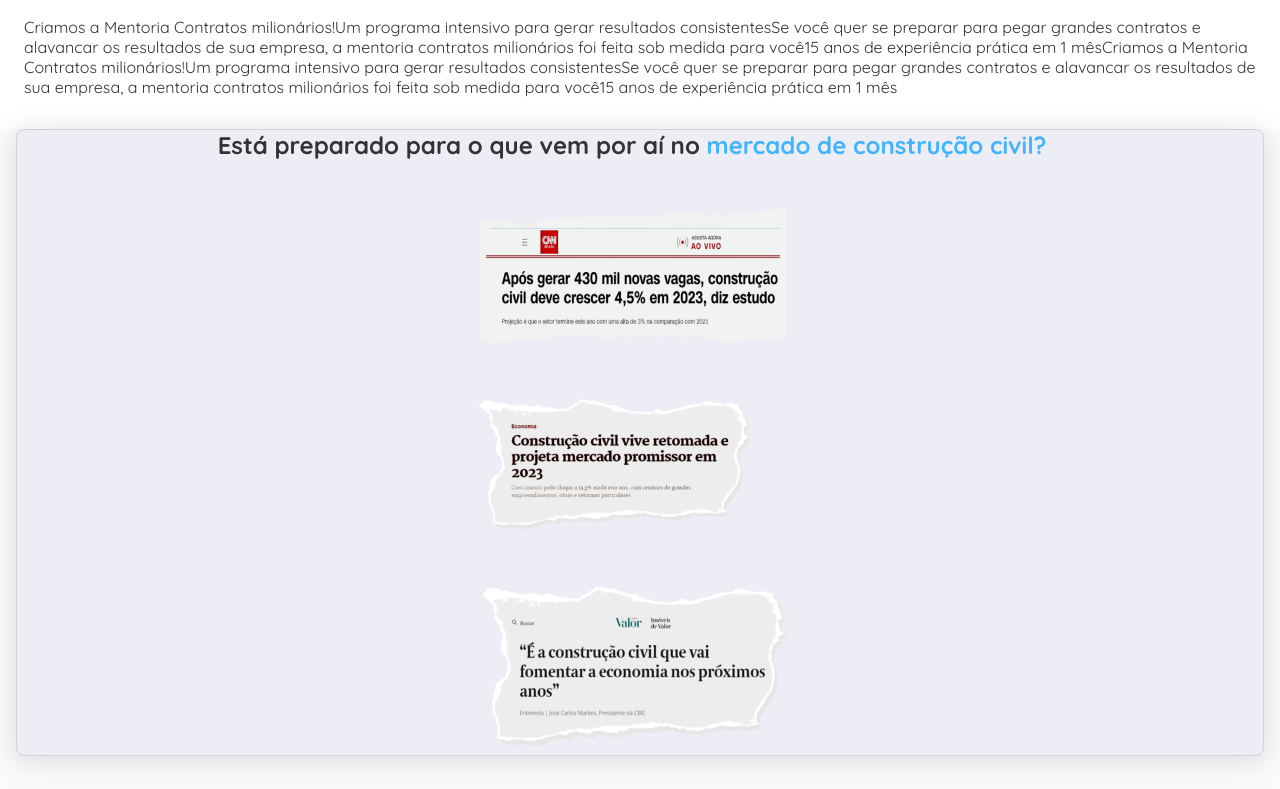
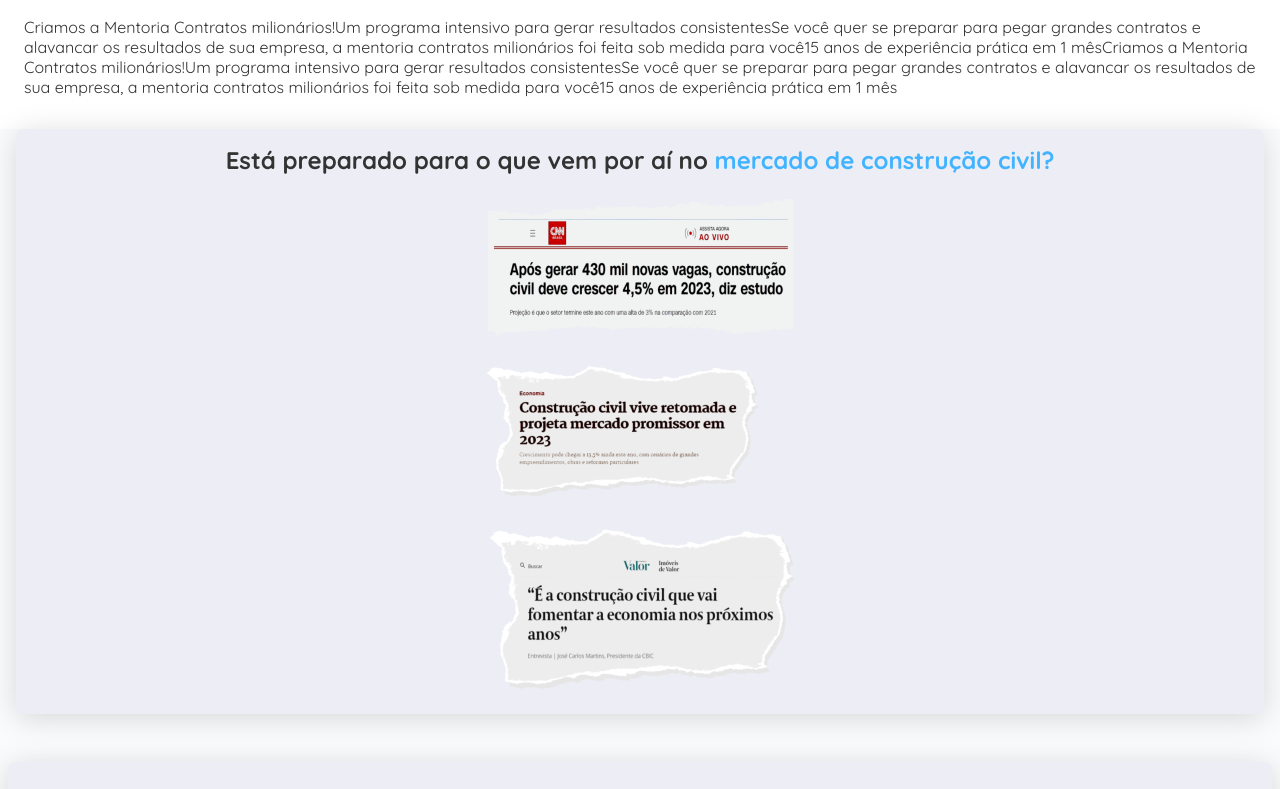
Before and after one commit to MauroSilvino/Tabela-Engenharia, a React (Vite) app in the folder frontend/: page / in a window 1280 px wide. Shown: the part 1200-1989 px from the top of the page. Built offline with nearby package versions, Linux system fonts and the light colour scheme.

Commit message:
market component added

```diff
--- a/frontend/src/pages/Home/components/Market/Market.module.scss
+++ b/frontend/src/pages/Home/components/Market/Market.module.scss
@@ -2,16 +2,15 @@
   margin: 0 1rem;
   background-color: var(--light-gray);
   border-radius: 8px;
-  border: 0.2px solid #d4d3d3;
   box-shadow: 0px 4px 30px rgba(0, 0, 0, 0.15);
   .marketCard {
-    margin-inline-end: 1rem;
+    padding: 1rem 0.5rem;
     text-align: center;
     display: flex;
     flex-direction: column;
     align-items: center;
     justify-content: center;
-    gap: 40px;
+    gap: 1rem;
   }
   strong {
     color: var(--blue-two);
```
